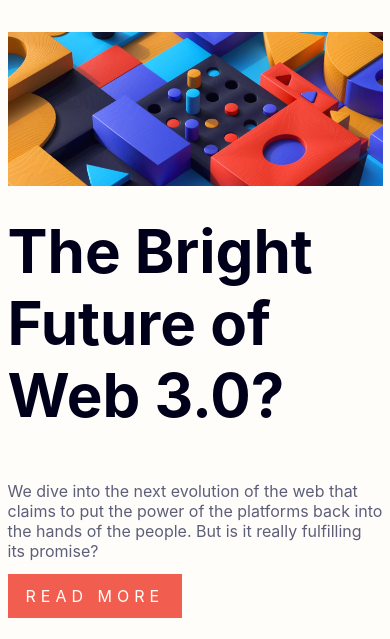
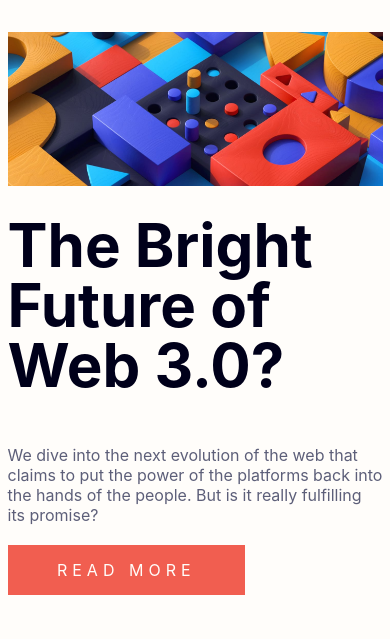
Before and after one commit to vianaV19/news-homepage, a plain HTML site: page index.html in a window 390 px wide. Shown: the part 132-771 px from the top of the page. Drawn offline with nearby package versions, Linux system fonts and the light colour scheme; a web font is replaced by a local one.

Commit message:
some fixes

```diff
--- a/assets/css/style.css
+++ b/assets/css/style.css
@@ -133,12 +133,14 @@ main .news-wrapper .news-aside {
 .news .content {
     display: flex;
     gap: 50px;
+    height: 180px;
 }
 
 .news .content .title {
     font-size: 30px;
     color: var(--Very-dark-blue);
     flex-basis: 47%;
+    line-height: 1;
 }
 
 .news .content .description {
@@ -146,7 +148,7 @@ main .news-wrapper .news-aside {
     flex-flow: column;
     flex-basis: 53%;
     justify-content: space-between;
-    height: 90%;
+
 }
 
 .news .content .description p {
@@ -156,7 +158,9 @@ main .news-wrapper .news-aside {
 
 main .news .content .btn {
     background-color: var(--Soft-red);
-    padding: 12px 18px;
+    width: 50%;
+    padding: 15px 25px;
+    font-size: 16px;
     text-align: center;
     color: var(--Off-white);
     text-transform: uppercase;
@@ -248,10 +252,6 @@ main .news-aside .news-list {
         justify-content: space-around;
     }
 
-    .news .content .btn-wrapper {
-        margin: 25px 0px 18px 0px;
-    }
-
     .bottom-news {
         gap: 50px;
     }
@@ -264,4 +264,11 @@ main .news-aside .news-list {
         display: block;
     }
 
+    main .news-wrapper .news .content {
+        height: auto;
+    }
+
+    main .news-wrapper .news .content .btn {
+        margin: 20px 0 0 0;
+    }
 }
--- a/index.html
+++ b/index.html
@@ -134,9 +134,9 @@
                 But is it really fulfilling its promise?
               </p>
 
-              <div class="btn-wrapper">
-                <a class="btn" href="">Read more</a>
-              </div>
+
+              <a class="btn" href="">Read more</a>
+
 
 
             </div>
```
